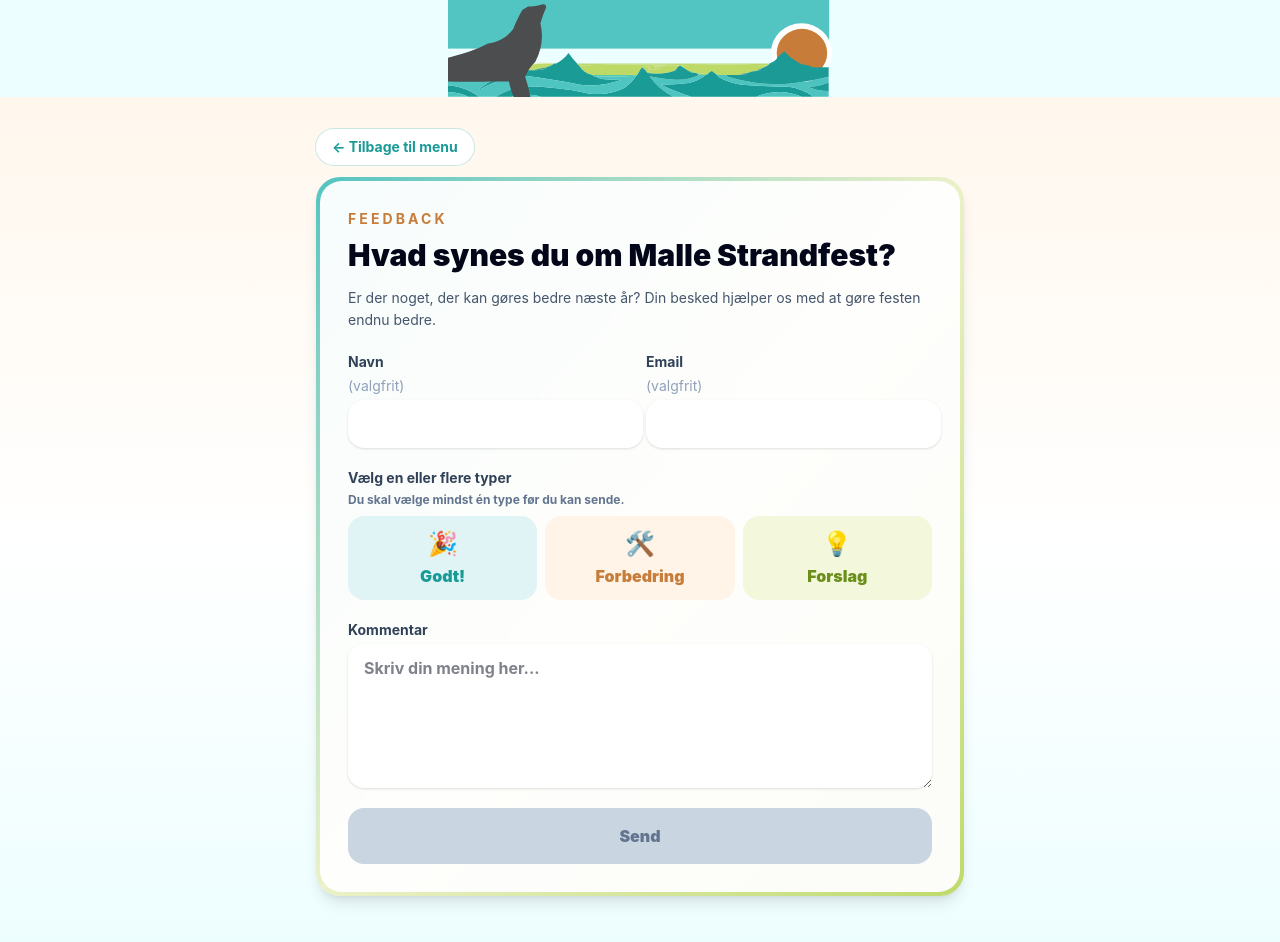
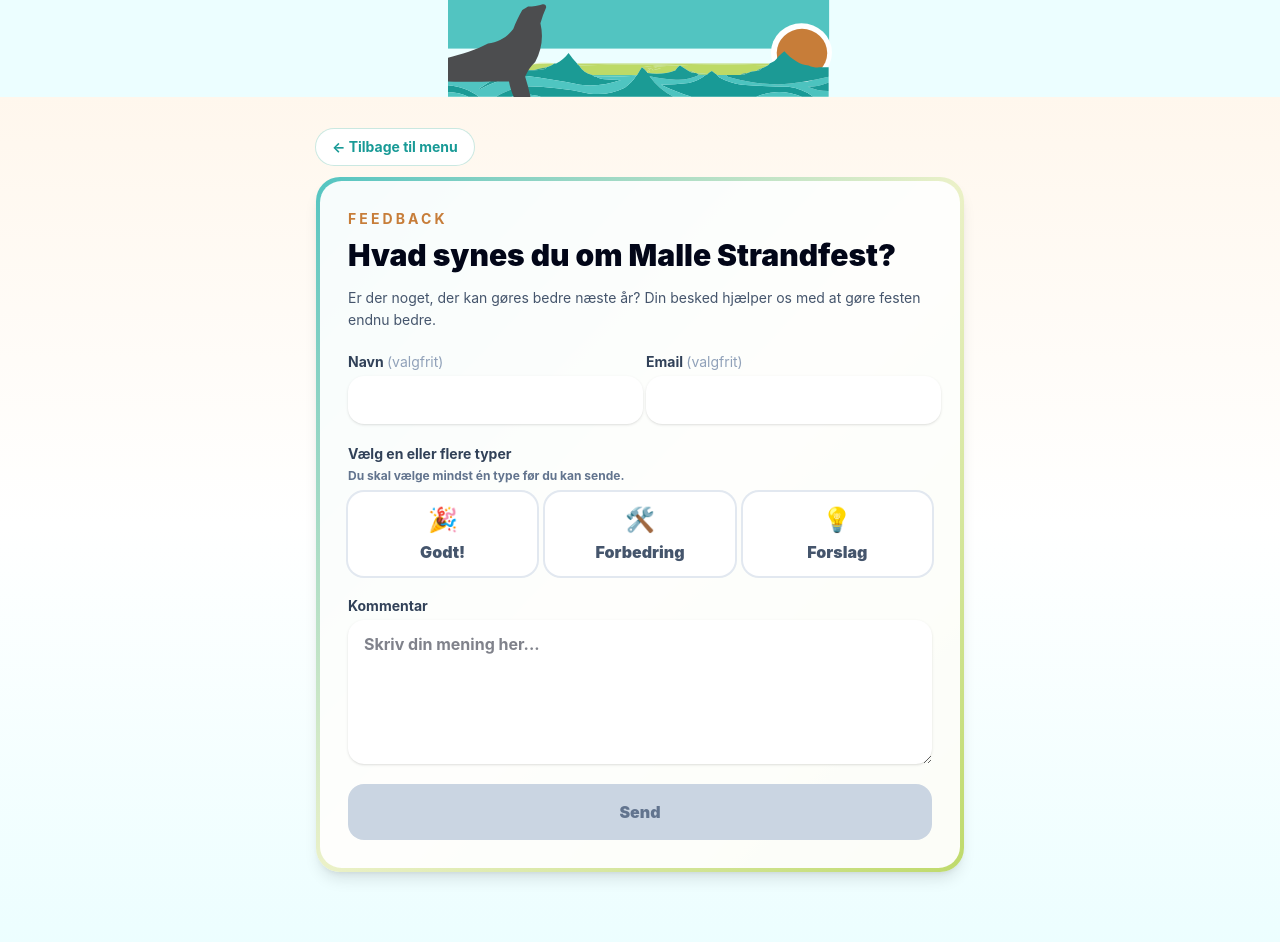
Before and after one commit to simzdk/sennelsapp, a SvelteKit app: page / in a window 1280 px wide. Both pictures are taken after a click on the button 813 px from the left and 413 px from the top of the page. Shown: the top 942 px of the page. Built offline with nearby package versions, Linux system fonts and the light colour scheme.

Commit message:
Clarify blank feedback selection state

```diff
--- a/src/routes/+page.server.ts
+++ b/src/routes/+page.server.ts
@@ -27,6 +27,8 @@ const feedbackTypes = {
 
 type FeedbackType = keyof typeof feedbackTypes;
 
+const emailPattern = /^[^\s@]+@[^\s@]+\.[^\s@]+$/;
+
 function getFeedbackTypes(formData: FormData) {
 	return formData
 		.getAll('type')
@@ -54,6 +56,10 @@ export const actions = {
 
 		if (types.length === 0) {
 			return fail(400, { feedbackError: 'Vælg venligst en type feedback.', name, email, comment });
+		}
+
+		if (email && !emailPattern.test(email)) {
+			return fail(400, { feedbackError: 'Skriv venligst en gyldig emailadresse.', name, email, types, comment });
 		}
 
 		if (!comment) {
--- a/src/routes/+page.svelte
+++ b/src/routes/+page.svelte
@@ -89,6 +89,12 @@
 		feedbackTypes = [];
 	}
 
+	function toggleFeedbackType(type: string) {
+		feedbackTypes = feedbackTypes.includes(type)
+			? feedbackTypes.filter((selectedType) => selectedType !== type)
+			: [...feedbackTypes, type];
+	}
+
 	function handleFeedbackSubmit(formElement: HTMLFormElement) {
 		return async ({ result, update }: { result: { type: string }; update: () => Promise<void> }) => {
 			await update();
@@ -174,12 +180,12 @@
 
 					<div class="mt-5 grid gap-3 sm:grid-cols-2">
 						<label class="grid gap-1 text-sm font-bold text-slate-700">
-							Navn <span class="font-normal text-slate-400">(valgfrit)</span>
+							<span>Navn <span class="font-normal text-slate-400">(valgfrit)</span></span>
 							<input class="rounded-2xl border-slate-200 bg-white px-4 py-3 text-base text-slate-950 shadow-sm focus:border-[#52C4C1] focus:ring-[#52C4C1]" name="name" autocomplete="name" value={form?.name ?? ''} />
 						</label>
 						<label class="grid gap-1 text-sm font-bold text-slate-700">
-							Email <span class="font-normal text-slate-400">(valgfrit)</span>
-							<input class="rounded-2xl border-slate-200 bg-white px-4 py-3 text-base text-slate-950 shadow-sm focus:border-[#52C4C1] focus:ring-[#52C4C1]" name="email" type="email" autocomplete="email" value={form?.email ?? ''} />
+							<span>Email <span class="font-normal text-slate-400">(valgfrit)</span></span>
+							<input class="rounded-2xl border-slate-200 bg-white px-4 py-3 text-base text-slate-950 shadow-sm focus:border-[#52C4C1] focus:ring-[#52C4C1]" name="email" type="email" autocomplete="email" inputmode="email" value={form?.email ?? ''} />
 						</label>
 					</div>
 
@@ -189,24 +195,24 @@
 							<p class="mt-1 text-xs font-bold text-slate-500">Du skal vælge mindst én type før du kan sende.</p>
 						{/if}
 						<div class="mt-2 grid grid-cols-3 gap-2">
-							<label class="relative cursor-pointer rounded-2xl bg-[#E1F4F5] p-2 text-center text-[#189A96] ring-2 ring-transparent transition has-[:checked]:bg-[#189A96] has-[:checked]:text-white has-[:checked]:shadow-lg has-[:checked]:ring-[#0f6f6b] sm:p-3">
-								<input class="sr-only" type="checkbox" name="type" value="good" bind:group={feedbackTypes} />
+							<label class="relative cursor-pointer rounded-2xl bg-white p-2 text-center text-slate-600 ring-2 ring-slate-200 transition has-[:checked]:bg-[#189A96] has-[:checked]:text-white has-[:checked]:shadow-lg has-[:checked]:ring-[#0f6f6b] sm:p-3">
+								<input class="sr-only" type="checkbox" name="type" value="good" checked={feedbackTypes.includes('good')} onchange={() => toggleFeedbackType('good')} />
 								{#if feedbackTypes.includes('good')}
 									<span class="absolute right-2 top-2 flex size-5 items-center justify-center rounded-full bg-white text-xs font-black text-[#189A96]">✓</span>
 								{/if}
 								<span class="block text-xl sm:text-2xl">🎉</span>
 								<span class="mt-1 block text-xs font-black sm:text-base">Godt!</span>
 							</label>
-							<label class="relative cursor-pointer rounded-2xl bg-[#FFF4E7] p-2 text-center text-[#C77D39] ring-2 ring-transparent transition has-[:checked]:bg-[#C77D39] has-[:checked]:text-white has-[:checked]:shadow-lg has-[:checked]:ring-[#8d5727] sm:p-3">
-								<input class="sr-only" type="checkbox" name="type" value="improvement" bind:group={feedbackTypes} />
+							<label class="relative cursor-pointer rounded-2xl bg-white p-2 text-center text-slate-600 ring-2 ring-slate-200 transition has-[:checked]:bg-[#C77D39] has-[:checked]:text-white has-[:checked]:shadow-lg has-[:checked]:ring-[#8d5727] sm:p-3">
+								<input class="sr-only" type="checkbox" name="type" value="improvement" checked={feedbackTypes.includes('improvement')} onchange={() => toggleFeedbackType('improvement')} />
 								{#if feedbackTypes.includes('improvement')}
 									<span class="absolute right-2 top-2 flex size-5 items-center justify-center rounded-full bg-white text-xs font-black text-[#C77D39]">✓</span>
 								{/if}
 								<span class="block text-xl sm:text-2xl">🛠️</span>
 								<span class="mt-1 block text-xs font-black sm:text-base">Forbedring</span>
 							</label>
-							<label class="relative cursor-pointer rounded-2xl bg-[#F3F8DC] p-2 text-center text-[#6B8F1A] ring-2 ring-transparent transition has-[:checked]:bg-[#6B8F1A] has-[:checked]:text-white has-[:checked]:shadow-lg has-[:checked]:ring-[#476013] sm:p-3">
-								<input class="sr-only" type="checkbox" name="type" value="suggestion" bind:group={feedbackTypes} />
+							<label class="relative cursor-pointer rounded-2xl bg-white p-2 text-center text-slate-600 ring-2 ring-slate-200 transition has-[:checked]:bg-[#6B8F1A] has-[:checked]:text-white has-[:checked]:shadow-lg has-[:checked]:ring-[#476013] sm:p-3">
+								<input class="sr-only" type="checkbox" name="type" value="suggestion" checked={feedbackTypes.includes('suggestion')} onchange={() => toggleFeedbackType('suggestion')} />
 								{#if feedbackTypes.includes('suggestion')}
 									<span class="absolute right-2 top-2 flex size-5 items-center justify-center rounded-full bg-white text-xs font-black text-[#6B8F1A]">✓</span>
 								{/if}
```
